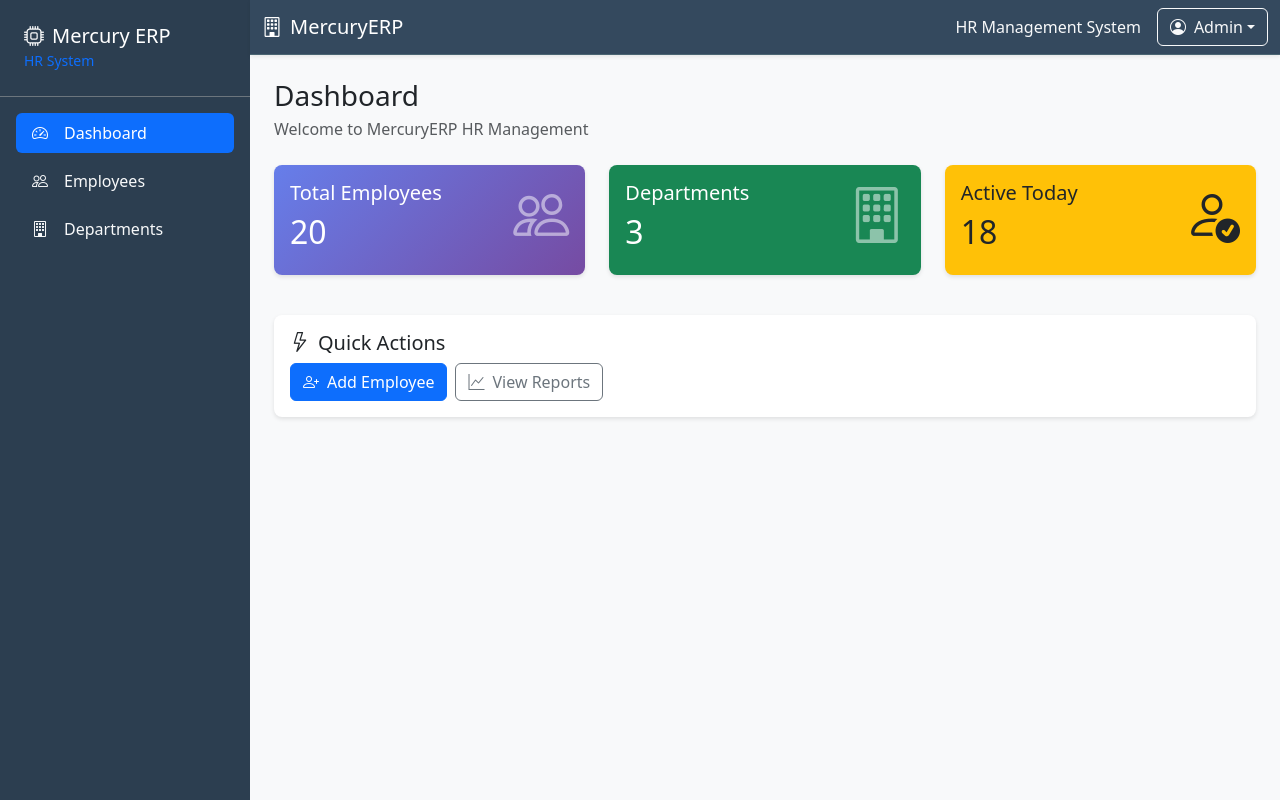
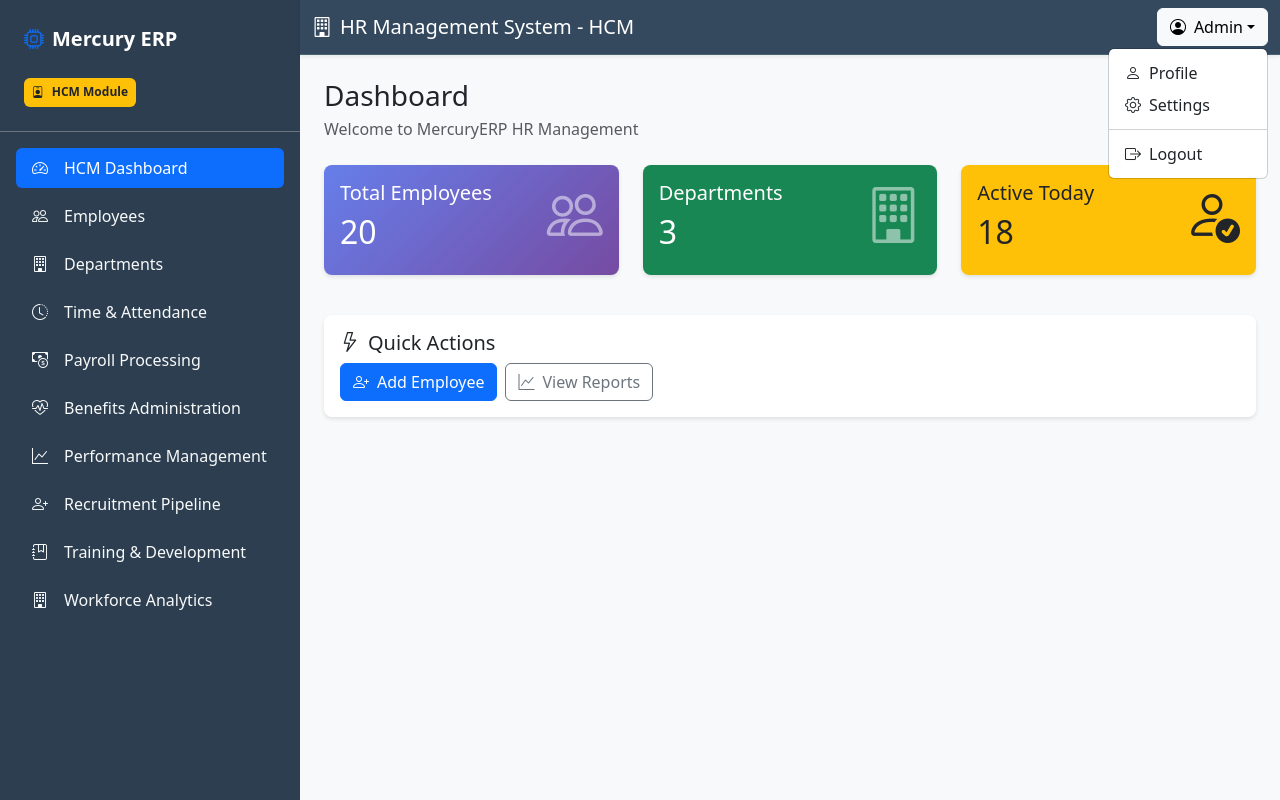
Before and after one commit to omaraldawud/mern-mini-erp, a React (Vite) app in the folder frontend/: page / in a window 1280 px wide. Both pictures are taken after a click on the button "Admin". Built offline with nearby package versions, Linux system fonts and the light colour scheme; no server answers.

Commit message:
feat: Added Filters, Sidebar Menu for HCM

```diff
--- a/frontend/package.json
+++ b/frontend/package.json
@@ -14,6 +14,7 @@
     "bootstrap": "^5.3.2",
     "bootstrap-icons": "^1.11.2",
     "react": "^18.2.0",
+    "react-bootstrap": "^2.10.10",
     "react-dom": "^18.2.0",
     "react-router-dom": "^6.8.0"
   },
--- a/frontend/src/App.jsx
+++ b/frontend/src/App.jsx
@@ -2,9 +2,9 @@ import React from "react";
 import { BrowserRouter as Router, Routes, Route } from "react-router-dom";
 import Navbar from "./components/Layout/Navbar";
 import Sidebar from "./components/Layout/Sidebar";
-import Dashboard from "./pages/Dashboard";
-import Employees from "./pages/Employees";
-import Departments from "./pages/Departments";
+import Dashboard from "./pages/DashboardPage";
+import EmployeesPage from "./pages/EmployeesPage";
+import DepartmentsPage from "./pages/DepartmentsPage";
 import "../src/assets/css/App.css";
 
 function App() {
@@ -23,8 +23,8 @@ function App() {
           <main className="flex-grow-1 p-4 bg-light">
             <Routes>
               <Route path="/" element={<Dashboard />} />
-              <Route path="/employees" element={<Employees />} />
-              <Route path="/departments" element={<Departments />} />
+              <Route path="/employees" element={<EmployeesPage />} />
+              <Route path="/departments" element={<DepartmentsPage />} />
             </Routes>
           </main>
         </div>
--- /dev/null
+++ b/frontend/src/components/Layout/DashboardNavigation.jsx
@@ -0,0 +1,39 @@
+export const dashboardNavigation = [
+  { name: "HCM Dashboard", href: "/", icon: "bi-speedometer2" },
+
+  { name: "Employees", href: "/employees", icon: "bi-people" },
+  { name: "Departments", href: "/departments", icon: "bi-building" },
+
+  {
+    name: "Time & Attendance",
+    href: "/time-and-attendance",
+    icon: "bi-clock-history",
+  },
+  {
+    name: "Payroll Processing",
+    href: "/payroll-processing",
+    icon: "bi-cash-coin",
+  },
+  {
+    name: "Benefits Administration",
+    href: "/benefits-administration",
+    icon: "bi-heart-pulse",
+  },
+  {
+    name: "Performance Management",
+    href: "/performance-management",
+    icon: "bi-graph-up",
+  },
+  {
+    name: "Recruitment Pipeline",
+    href: "/departments",
+    icon: "bi-person-plus",
+  },
+  {
+    name: "Training & Development",
+    href: "/departments",
+    icon: "bi-journal-bookmark",
+  },
+
+  { name: "Workforce Analytics", href: "/departments", icon: "bi-building" },
+];
--- a/frontend/src/components/Layout/Navbar.jsx
+++ b/frontend/src/components/Layout/Navbar.jsx
@@ -1,46 +1,36 @@
 import React from "react";
+import { Dropdown, NavDropdown } from "react-bootstrap";
 
+//
 const Navbar = () => {
   return (
     <nav className="navbar navbar-dark erp-navbar shadow-sm">
       <div className="container-fluid">
         <span className="navbar-brand mb-0 h1">
           <i className="bi bi-building me-2"></i>
-          MercuryERP
+          HR Management System - HCM
         </span>
 
         <div className="d-flex align-items-center">
-          <span className="text-light me-3">HR Management System</span>
-          <div className="dropdown">
-            <button
-              className="btn btn-outline-light dropdown-toggle"
-              type="button"
-              data-bs-toggle="dropdown"
-            >
+          <Dropdown>
+            <Dropdown.Toggle variant="outline-light" id="dropdown-basic">
               <i className="bi bi-person-circle me-2"></i>
               Admin
-            </button>
-            <ul className="dropdown-menu dropdown-menu-end">
-              <li>
-                <a className="dropdown-item" href="#">
-                  <i className="bi bi-person me-2"></i>Profile
-                </a>
-              </li>
-              <li>
-                <a className="dropdown-item" href="#">
-                  <i className="bi bi-gear me-2"></i>Settings
-                </a>
-              </li>
-              <li>
-                <hr className="dropdown-divider" />
-              </li>
-              <li>
-                <a className="dropdown-item" href="#">
-                  <i className="bi bi-box-arrow-right me-2"></i>Logout
-                </a>
-              </li>
-            </ul>
-          </div>
+            </Dropdown.Toggle>
+
+            <Dropdown.Menu align="end">
+              <Dropdown.Item href="#">
+                <i className="bi bi-person me-2"></i>Profile
+              </Dropdown.Item>
+              <Dropdown.Item href="#">
+                <i className="bi bi-gear me-2"></i>Settings
+              </Dropdown.Item>
+              <Dropdown.Divider />
+              <Dropdown.Item href="#">
+                <i className="bi bi-box-arrow-right me-2"></i>Logout
+              </Dropdown.Item>
+            </Dropdown.Menu>
+          </Dropdown>
         </div>
       </div>
     </nav>
--- a/frontend/src/components/Layout/Sidebar.jsx
+++ b/frontend/src/components/Layout/Sidebar.jsx
@@ -1,28 +1,27 @@
 import React from "react";
 import { Link, useLocation } from "react-router-dom";
+import { dashboardNavigation } from "./DashboardNavigation";
 
 const Sidebar = () => {
   const location = useLocation();
 
-  const navigation = [
-    { name: "Dashboard", href: "/", icon: "bi-speedometer2" },
-    { name: "Employees", href: "/employees", icon: "bi-people" },
-    { name: "Departments", href: "/departments", icon: "bi-building" },
-  ];
-
   return (
-    <div className="erp-sidebar text-white" style={{ width: "250px" }}>
+    <div className="erp-sidebar text-white" style={{ width: "300px" }}>
       <div className="p-4 border-bottom border-secondary">
-        <h5 className="mb-0">
-          <i className="bi bi-cpu me-2"></i>
-          Mercury ERP
-        </h5>
-        <small className="text-primary">HR System</small>
+        <div className="d-flex align-items-center mb-4">
+          <i className="bi bi-cpu fs-5 text-primary me-2"></i>
+          <h5 className="mb-0 fw-bold text-white">Mercury ERP</h5>
+        </div>
+        <div className="d-flex align-items-center">
+          <span className="badge bg-warning text-dark d-flex align-items-center py-2">
+            <i className="bi-person-badge me-2"></i>
+            HCM Module
+          </span>
+        </div>
       </div>
-
       <nav className="p-3">
         <ul className="nav nav-pills flex-column">
-          {navigation.map((item) => (
+          {dashboardNavigation.map((item) => (
             <li key={item.name} className="nav-item mb-2">
               <Link
                 to={item.href}
--- a/frontend/src/pages/Departments.jsx
+++ b/frontend/src/pages/DepartmentsPage.jsx
@@ -4,7 +4,7 @@ import DepartmentCard from "../components/Departments/DepartmentCard";
 import DepartmentForm from "../components/Departments/DepartmentForm";
 import { departmentAPI } from "../services/api";
 
-const Departments = () => {
+const DepartmentsPage = () => {
   const [departments, setDepartments] = useState([]);
   const [showForm, setShowForm] = useState(false);
   const [editingDepartment, setEditingDepartment] = useState(null);
@@ -224,4 +224,4 @@ const Departments = () => {
   );
 };
 
-export default Departments;
+export default DepartmentsPage;
--- a/frontend/src/pages/Employees.jsx
+++ b/frontend/src/pages/EmployeesPage.jsx
@@ -4,7 +4,7 @@ import EmployeeList from "../components/Employees/EmployeeList";
 import EmployeeForm from "../components/Employees/EmployeeForm";
 import { employeeAPI } from "../services/api";
 
-const Employees = () => {
+const EmployeesPage = () => {
   const [employees, setEmployees] = useState([]);
   const [showForm, setShowForm] = useState(false);
   const [editingEmployee, setEditingEmployee] = useState(null);
@@ -70,6 +70,7 @@ const Employees = () => {
       <div className="d-flex justify-content-between align-items-center mb-4">
         <div>
           <h1 className="h3">
+            <i className="bi bi-people me-2"></i>
             Employees
             {departmentFilter && (
               <span className="badge bg-info ms-2">
@@ -110,4 +111,4 @@ const Employees = () => {
   );
 };
 
-export default Employees;
+export default EmployeesPage;
```
Also changed, not shown: frontend/src/hooks/useEmployees.js (+16 -20 lines), frontend/src/pages/DashboardPage.jsx (renamed from frontend/src/pages/Dashboard.jsx), 1 other file (tests, documents, lock files or other folders).
